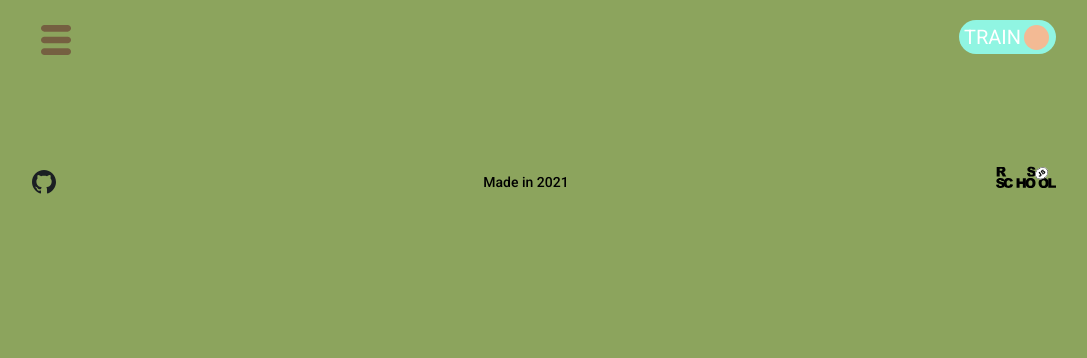
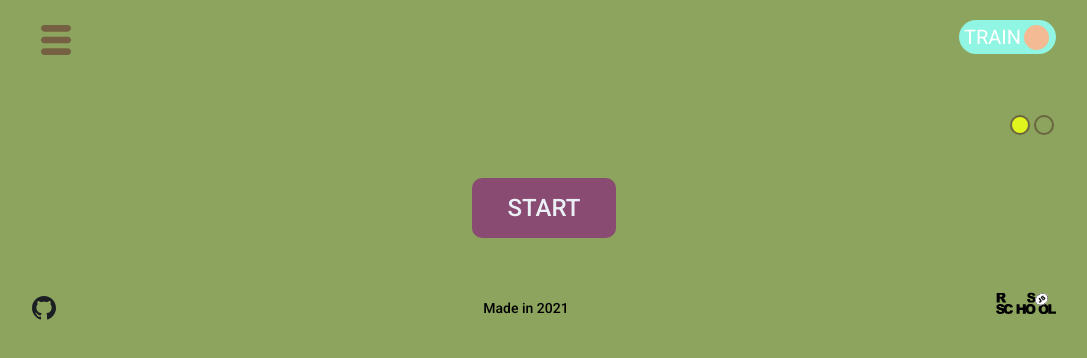
Before and after one commit to Ghuseynova/rs-school-tasks-2021, a React (Create React App) app in the folder english-for-kids-base/: page /1 in a window 1280 px wide. Shown: the top 358 px of the page, without its empty margins (96-1183 px from the left). Built offline with nearby package versions, Linux system fonts and the light colour scheme.

Commit message:
feat: add start button and circles

```diff
--- a/english-for-kids-base/src/components/button/button.scss
+++ b/english-for-kids-base/src/components/button/button.scss
@@ -1,4 +1,5 @@
 .button {
+  $self: &;
   display: inline-block;
   padding: 1.2rem 1.6rem;
   border: none;
@@ -20,6 +21,16 @@
     border: 1px solid rgb(235, 240, 246);
   }
 
+  &--start {
+    padding: 1.6rem 3.6rem;
+    border-radius: 1rem;
+    background-color: rgb(137, 75, 114);
+
+    #{$self}__text {
+      font-size: 2.4rem;
+    }
+  }
+
   &__text {
     color: rgb(235, 240, 246);
     font-weight: 500;
--- a/english-for-kids-base/src/components/category-card/category-card.tsx
+++ b/english-for-kids-base/src/components/category-card/category-card.tsx
@@ -1,22 +1,14 @@
 import React from 'react';
-import { useDispatch } from 'react-redux';
 import { Link } from 'react-router-dom';
-import { setSelectedCategory } from '../../store/actions';
 import { Category } from '../../type';
 
 import './category-card.scss';
 
 const CategoryCard = (props: { className: string; category: Category; isPlay: boolean }): JSX.Element => {
-  const dispatch = useDispatch();
   const { className, category, isPlay } = props;
-
-  function handleClick() {
-    dispatch(setSelectedCategory(category.category));
-  }
-
   return (
     <div className={`category-card ${className} ${isPlay ? 'category-card--theme-play' : ''}`}>
-      <Link to={category.category} className="category-card__link" onClick={handleClick} />
+      <Link to={category.category} className="category-card__link" />
       <div className="category-card__img">
         <img
           src={`${process.env.PUBLIC_URL}/static/${category.image}`}
--- a/english-for-kids-base/src/components/flip-element/flip-element.tsx
+++ b/english-for-kids-base/src/components/flip-element/flip-element.tsx
@@ -7,7 +7,7 @@ interface FlipElementType {
 
 const FlipElement = ({ className, handleFlipping }: FlipElementType): JSX.Element => {
   return (
-    <div className={className} onMouseDown={handleFlipping} role="button" tabIndex={0}>
+    <div className={className} onClick={handleFlipping} onKeyDown={() => {}} role="button" tabIndex={0}>
       <svg xmlns="http://www.w3.org/2000/svg" version="1.1" viewBox="0 0 32 32" className="word__turn-icon">
         <path d="M4.691 27.32c-3.027-3.023-4.691-7.039-4.691-11.32 0-8.82 7.176-16 16-16l2 2-2 2c-6.617 0-12 5.383-12 12 0 3.211 1.25 6.227 3.52 8.492l-2.457 0.32-0.372 2.508zM16 32l-2-1.992 2-2.008c6.617 0 12-5.383 12-12 0-3.203-1.25-6.219-3.523-8.488l2.461-0.324 0.367-2.504c3.027 3.023 4.695 7.043 4.695 11.316 0 8.82-7.18 16-16 16v0z" />
       </svg>
--- a/english-for-kids-base/src/components/word-card/word-card.scss
+++ b/english-for-kids-base/src/components/word-card/word-card.scss
@@ -1,4 +1,5 @@
 .word {
+  $self: &;
   position: relative;
   transform-style: preserve-3d;
   transition: transform 0.4s;
@@ -6,6 +7,14 @@
 
   &--is-flip {
     transform: rotateY(180deg);
+  }
+
+  &--is-play {
+    #{$self}__bottom,
+    #{$self}__turn {
+      opacity: 0;
+      visibility: hidden;
+    }
   }
 
   &__back,
@@ -22,7 +31,7 @@
 
   &__img {
     position: relative;
-    padding-bottom: 60%;
+    padding-bottom: 70%;
 
     &-file {
       position: absolute;
@@ -32,16 +41,22 @@
       left: 0;
       width: 100%;
       height: 100%;
-      border-radius: 3rem 3rem 0 0;
+      border-radius: 3rem;
       object-fit: cover;
     }
   }
 
   &__bottom {
-    position: relative;
+    position: absolute;
+    right: 0;
+    left: 0;
+    bottom: 0;
     padding: 1.6rem 2rem;
     background-color: #fff;
     border-radius: 0 0 3rem 3rem;
+    opacity: 1;
+    visibility: visible;
+    transition: opacity 0.4s, visibility 0.4s;
   }
 
   &__text {
@@ -54,6 +69,9 @@
     bottom: 1.2rem;
     right: 1.6rem;
     z-index: 1;
+    opacity: 1;
+    visibility: visible;
+    transition: opacity 0.4s, visibility 0.4s;
 
     &::after {
       content: '';
--- a/english-for-kids-base/src/components/word-card/word-card.tsx
+++ b/english-for-kids-base/src/components/word-card/word-card.tsx
@@ -1,4 +1,6 @@
 import React, { useState } from 'react';
+import { useSelector } from 'react-redux';
+import { getIsPlay } from '../../store/selectors';
 import FlipElement from '../flip-element';
 
 import './word-card.scss';
@@ -13,23 +15,34 @@ interface WordCardType {
 
 const WordCard = ({ word, audioSrc, translation, image, className }: WordCardType): JSX.Element => {
   const [isFlipped, setIsFlipped] = useState<boolean>(false);
+  const isPlay = useSelector(getIsPlay);
 
   function handleClick() {
-    const audio = new Audio(`${process.env.PUBLIC_URL}/static/${audioSrc}`);
-    audio.play();
+    if (!isPlay) {
+      const audio = new Audio(`${process.env.PUBLIC_URL}/static/${audioSrc}`);
+      audio.play();
+    }
   }
 
   function handleFlipping(event: React.MouseEvent<HTMLDivElement, MouseEvent>): void {
     event.stopPropagation();
-    setIsFlipped(true);
+
+    if (!isPlay) {
+      setIsFlipped(true);
+    }
   }
 
   function handleMouseLive() {
-    setIsFlipped(false);
+    if (!isPlay) {
+      setIsFlipped(false);
+    }
   }
 
   return (
-    <div className={`word ${className} ${isFlipped ? 'word--is-flip' : ''}`} onMouseLeave={handleMouseLive}>
+    <div
+      className={`word ${className} ${isFlipped ? 'word--is-flip' : ''} ${isPlay ? 'word--is-play' : ''}`}
+      onMouseLeave={handleMouseLive}
+    >
       <div
         className="word__front"
         onClick={handleClick}
--- a/english-for-kids-base/src/pages/category/category.scss
+++ b/english-for-kids-base/src/pages/category/category.scss
@@ -5,9 +5,29 @@
     font-size: 3.6rem;
   }
 
-  &__container {
+  &__top {
+    display: flex;
+    align-items: center;
+    justify-content: space-between;
   }
 
-  &__words {
+  &__circle {
+    display: inline-block;
+    width: 2rem;
+    height: 2rem;
+    margin: 0 0.2rem;
+    border: 2px solid rgb(106, 100, 64);
+    border-radius: 50%;
+
+    &--is {
+      &-fill {
+        background-color: rgb(223, 245, 29);
+      }
+    }
+  }
+
+  &__btn {
+    margin: 3.6rem 0 3rem;
+    text-align: center;
   }
 }
--- a/english-for-kids-base/src/pages/category/category.tsx
+++ b/english-for-kids-base/src/pages/category/category.tsx
@@ -1,5 +1,6 @@
 import React from 'react';
 import { useSelector } from 'react-redux';
+import Button from '../../components/button';
 import WordCards from '../../components/word-cards';
 import { getCategories } from '../../store/selectors';
 
@@ -8,12 +9,22 @@ import './category.scss';
 const Category = ({ match }: { match: { params: { category: string } } }): JSX.Element => {
   const categories = useSelector(getCategories);
   const category = categories.find(item => item.category === match.params.category) || { words: [], category: '' };
-  // console.log(match, category);
+  console.log(match, category);
   return (
     <div className="category">
       <div className="category__container container">
-        <h1 className="category__title">{category.category}</h1>
+        <div className="category__top">
+          <h1 className="category__title">{category.category}</h1>
+          <div className="category__circles">
+            <span className="category__circle category__circle--is-fill" />
+            <span className="category__circle" />
+          </div>
+        </div>
+
         <WordCards className="category__words" words={category.words} />
+        <div className="category__btn">
+          <Button className="button button--start " text="start" callback={() => {}} />
+        </div>
       </div>
     </div>
   );
```
